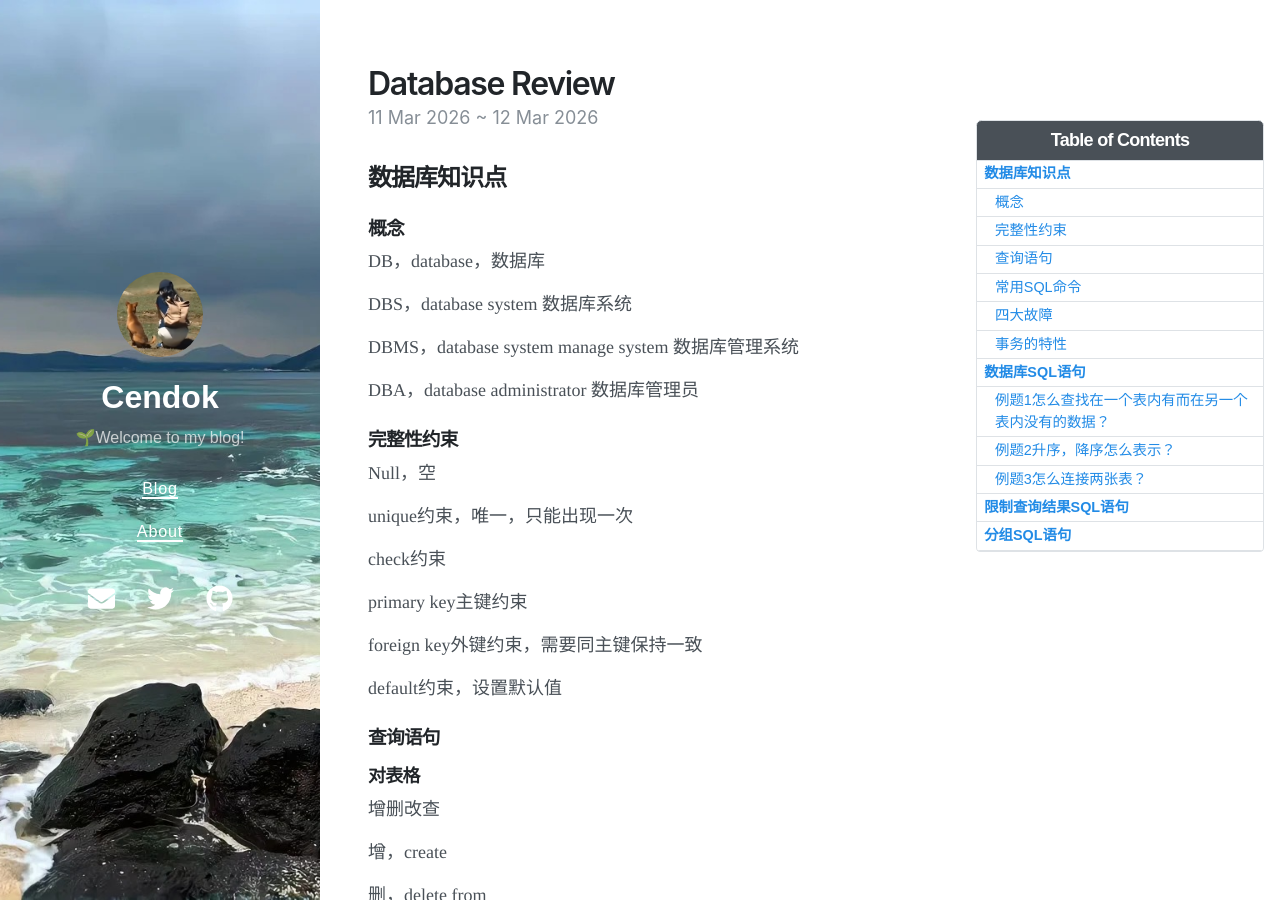
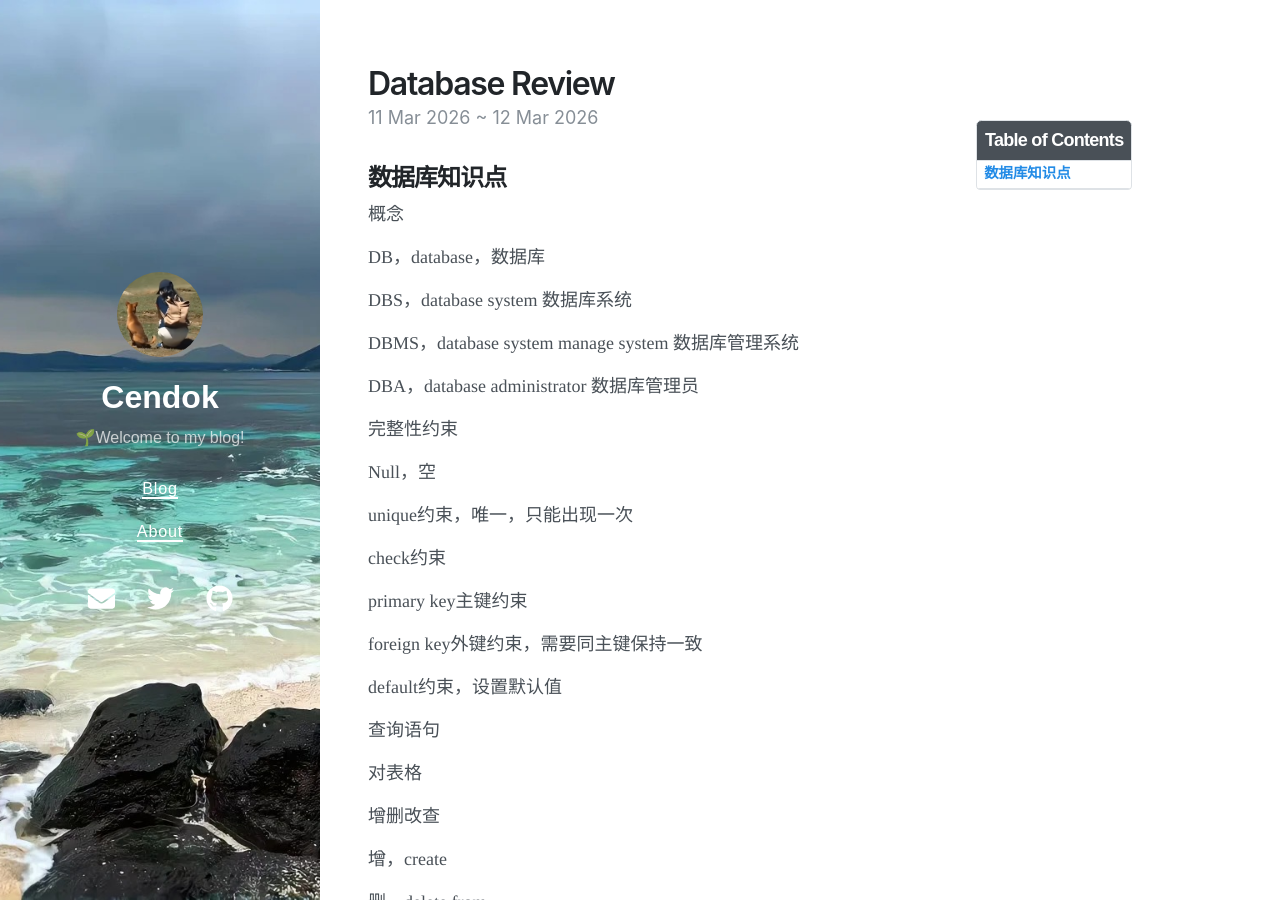
Before and after one commit to Cendok/pure-Blog, a Jekyll site: the page built from _posts/2026-03-12-DatabaseReview.md, in a window 1280 px wide and 900 px high. Built offline with Jekyll 4.4.1, drawn with Linux system fonts in a browser that asks for light colours; nearby versions of some CDN libraries.

Commit message:
Update 2026-03-12-DatabaseReview.md

````diff
--- a/_posts/2026-03-12-DatabaseReview.md
+++ b/_posts/2026-03-12-DatabaseReview.md
@@ -11,7 +11,7 @@ toc:  true
 ## 数据库知识点
 
 
-### 概念
+概念
 
 DB，database，数据库
 
@@ -23,7 +23,7 @@ DBA，database administrator 数据库管理员
 
 
 
-### 完整性约束
+完整性约束
 
 Null，空
 
@@ -39,9 +39,9 @@ default约束，设置默认值
 
 
 
-### 查询语句
+查询语句
 
-#### 对表格
+对表格
 
 增删改查
 
@@ -53,7 +53,7 @@ default约束，设置默认值
 
 
 
-#### 对数据库
+对数据库
 
 增，add，create
 
@@ -63,7 +63,7 @@ default约束，设置默认值
 
 
 
-### 常用SQL命令
+常用SQL命令
 
 select，一次可以给多个变量赋值
 
@@ -77,7 +77,7 @@ print，一次输出一个变量
 
 
 
-### 四大故障
+四大故障
 
 事务内部的故障
 
@@ -89,7 +89,7 @@ print，一次输出一个变量
 
 
 
-### 事务的特性
+事务的特性
 
 ACID
 
@@ -103,7 +103,7 @@ ACID
 
 
 
-## 数据库SQL语句
+数据库SQL语句
 
 ```sql
 SELECT # COUNT(), SUM(), AVG(), MAX(), MIN()
@@ -124,7 +124,7 @@ asc(ascend )升序
 
 
 
-### 例题1怎么查找在一个表内有而在另一个表内没有的数据？
+例题1怎么查找在一个表内有而在另一个表内没有的数据？
 
 要查找在一个表内有而在另一个表内没有的数据，可以使用 SQL 的 `LEFT JOIN` 和 `IS NULL` 语句。假设有两个表 `table1` 和 `table2`，它们都有一个共同的字段 `id`，我们想要找出在 `table1` 中有但在 `table2` 中没有的数据，可以使用以下 SQL 语句：
 
@@ -146,7 +146,7 @@ WHERE table2.id IS NULL;
 
 
 
-### 例题2升序，降序怎么表示？
+例题2升序，降序怎么表示？
 
 在SQL中，升序和降序可以通过关键字`ASC`（升序）和`DESC`（降序）来表示。这些关键字通常与`ORDER BY`子句一起使用，用于对查询结果进行排序。
 
@@ -175,7 +175,7 @@ ORDER BY department ASC, salary DESC;
 
 
 
-### 例题3怎么连接两张表？
+例题3怎么连接两张表？
 
 在SQL中，可以使用JOIN语句来连接两张表。JOIN语句允许你根据两个或多个表中的共享列将它们组合在一起，以便在一个查询中检索相关数据。
 
@@ -213,7 +213,7 @@ ORDER BY department ASC, salary DESC;
 
 
 
-## 限制查询结果SQL语句
+限制查询结果SQL语句
 
 1. HAVING子句：HAVING子句用于对分组后的结果进行过滤。它通常与GROUP BY子句一起使用，用于筛选满足特定条件的分组。
 2. LIMIT子句：LIMIT子句用于限制查询结果的行数。它可以指定返回的最大行数或者从指定的起始位置开始返回一定数量的行。
@@ -225,7 +225,7 @@ ORDER BY department ASC, salary DESC;
 
 
 
-## 分组SQL语句
+分组SQL语句
 
 HAVING子句用于对分组后的结果进行过滤，通常与GROUP BY子句一起使用。以下是一些常见的分组语句和例子：
 
````
